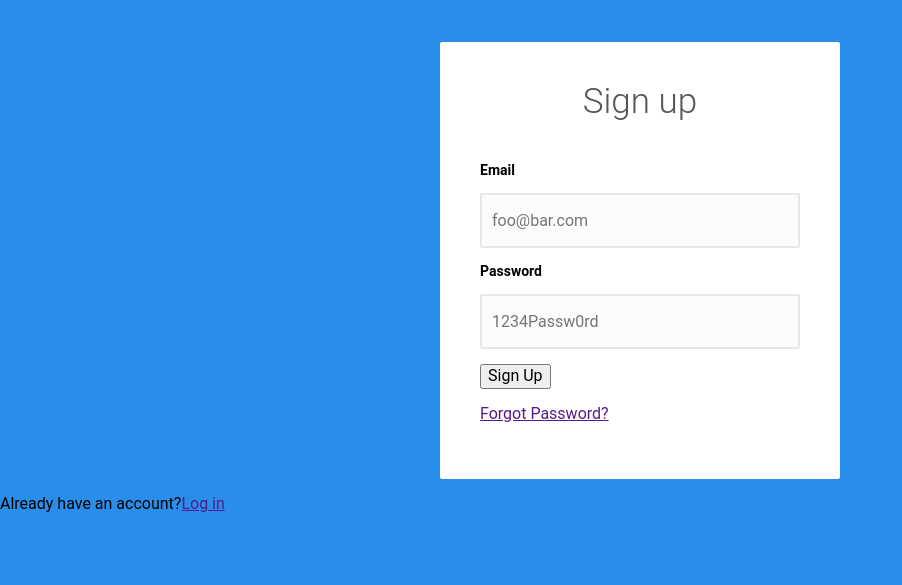
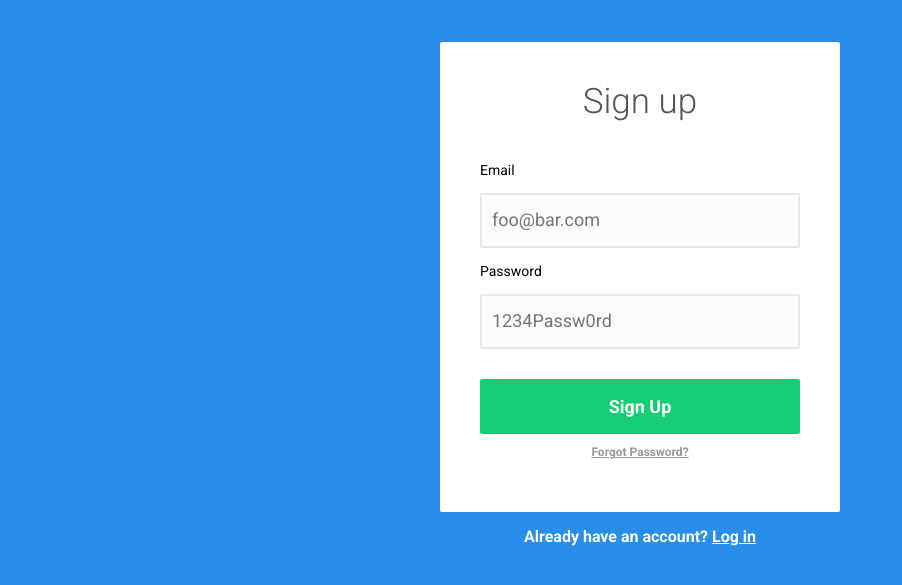
Before and after one commit to Jean-Luc19/analogsea, a plain HTML site: page index.html in a window 1280 px wide. Shown: the part 121-706 px from the top of the page, without its empty margins (0-902 px from the left). Drawn offline with nearby package versions, Linux system fonts and the light colour scheme; a web font is replaced by a local one.

Commit message:
working page

```diff
--- a/index.html
+++ b/index.html
@@ -7,6 +7,8 @@
 	 <link rel="stylesheet" type="text/css" href="https://cdnjs.cloudflare.com/ajax/libs/normalize/4.1.1/normalize.min.css">
 	 <!-- Styles -->
 	<link rel="stylesheet" type="text/css" href="styles/main.css">
+	<!-- fonts -->
+	<link href="https://fonts.googleapis.com/css?family=Aref+Ruqaa|Roboto:300,400,700" rel="stylesheet">
 </head>
 <body>
 	<header class="logo">
@@ -22,9 +24,9 @@
 			<input type="password" name="password" id="password" placeholder="1234Passw0rd">
 			</fieldset>
 			<button>Sign Up</button>
-			<p><a href="">Forgot Password?</a></p>
+			<p><a href="/forgot-password/new">Forgot Password?</a></p>
 		</form>
-		<p>Already have an account?<a href="">Log in</a></p>
+		<p>Already have an account? <a href="/login" class="login">Log in</a></p>
 	</main>
 
 </body>
--- a/styles/main.css
+++ b/styles/main.css
@@ -48,8 +48,43 @@ legend {
 	font-size: 35px;
 }
 label {
-	font-weight: 700;
+	font-weight: 400;
 	font-size: 14px;
 	margin-top: 5px;
 	margin-bottom: 5px;
 }
+::-webkit-input-placeholder {
+   font-size: 18px;
+}
+
+button {
+	width: 100%;
+	height: 55px;
+	margin-top: 15px;
+	background-color: #15cd72;
+	border-radius: 2px;
+	border: none;
+	color: white;
+	font-weight: 700;
+	font-size: 18px;
+}
+button:hover {
+	background-color: #0CB863;
+}
+
+form p {
+	font-size: 12px;
+	text-align: center;
+
+}
+form a {
+	color: #999;
+}
+p {
+	text-align: center;
+	color: white;
+	font-weight: 700;
+}
+.login{
+	color: white;
+}
```
